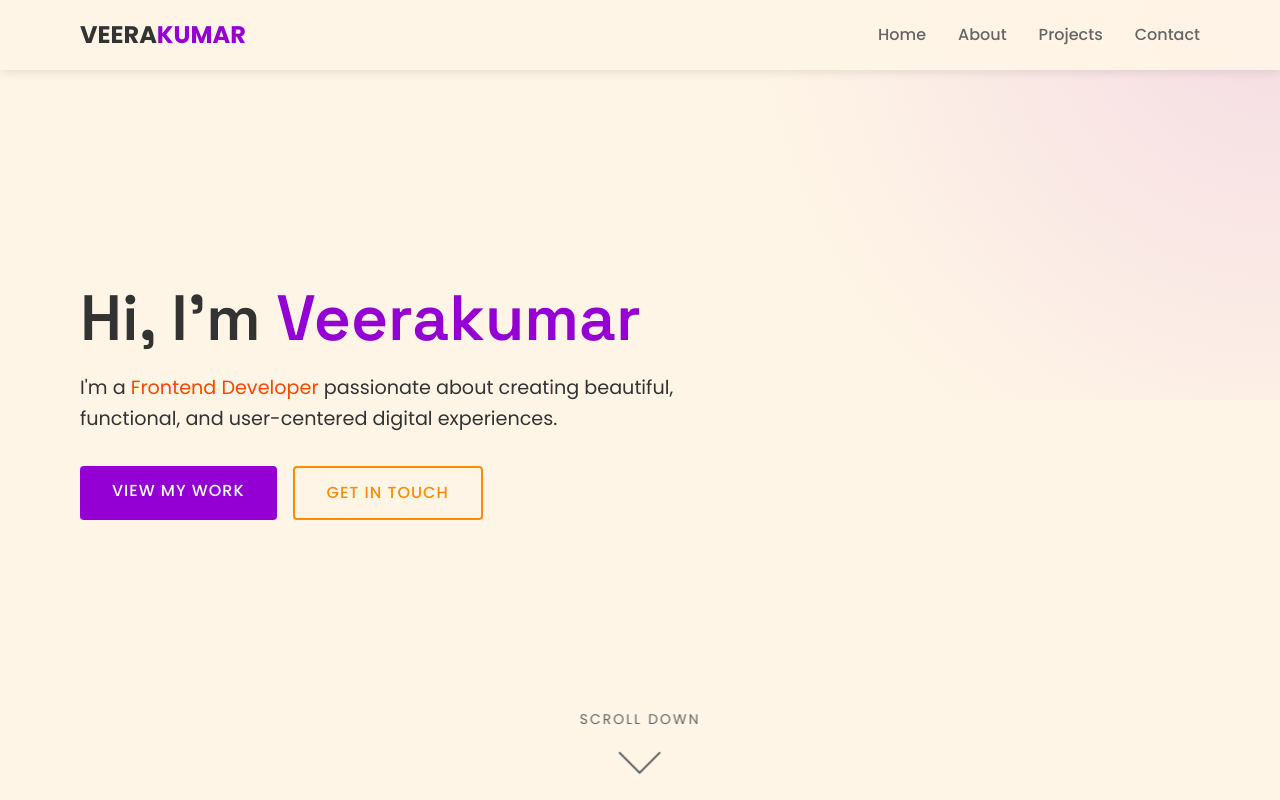
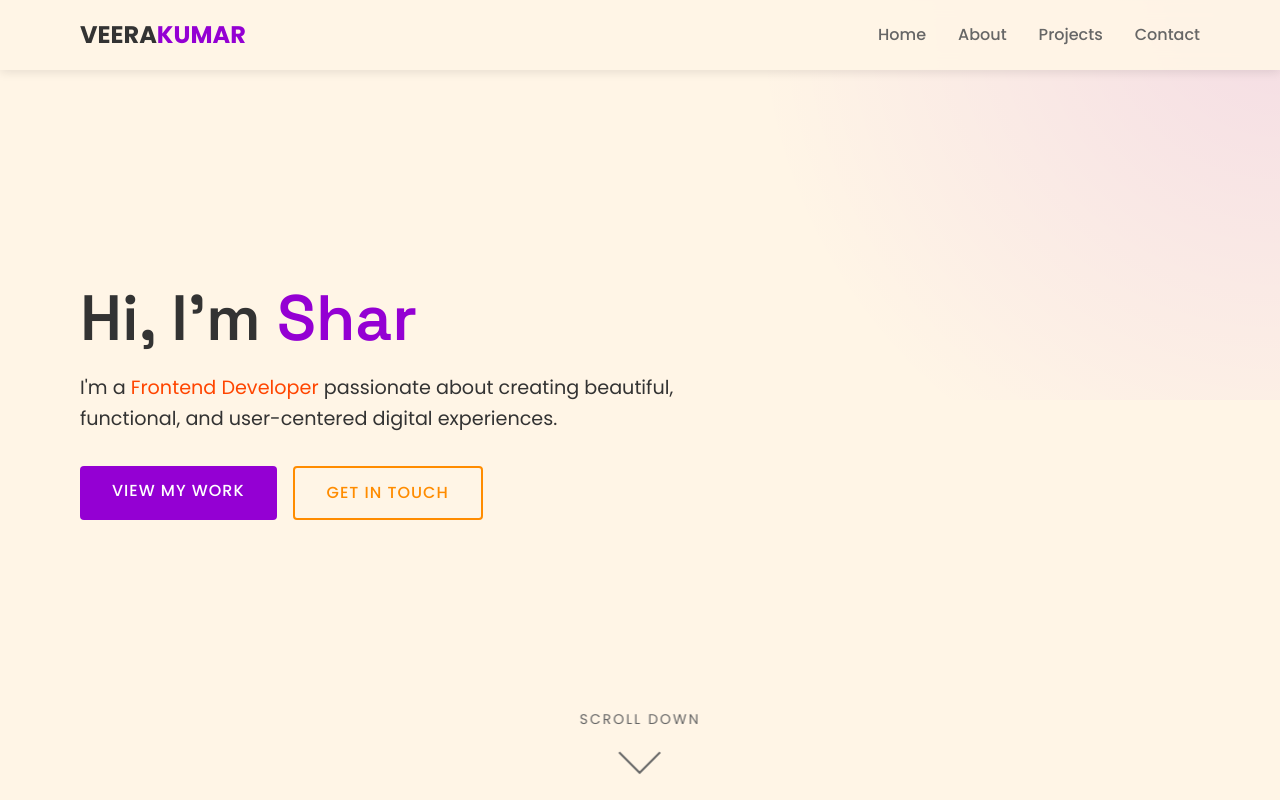
Before and after one commit to Sharmishthaa-R/internship, a plain HTML site: page index.html in a window 1280 px wide. Shown: the top 800 px of the page. Drawn offline with Linux system fonts and the light colour scheme.

Commit message:
Update hero section name from Veerakumar to Shar

```diff
--- a/index.html
+++ b/index.html
@@ -802,7 +802,7 @@
     <!-- Hero Section -->
     <section id="home" class="hero">
         <div class="container hero-content">
-            <h1>Hi, I'm <span class="highlight">Veerakumar</span></h1>
+            <h1>Hi, I'm <span class="highlight">Shar</span></h1>
             <p>I'm a <span class="accent">Frontend Developer</span> passionate about creating beautiful, functional, and user-centered digital experiences.</p>
             <div class="hero-buttons">
                 <a href="#projects" class="btn">View My Work</a>
```
